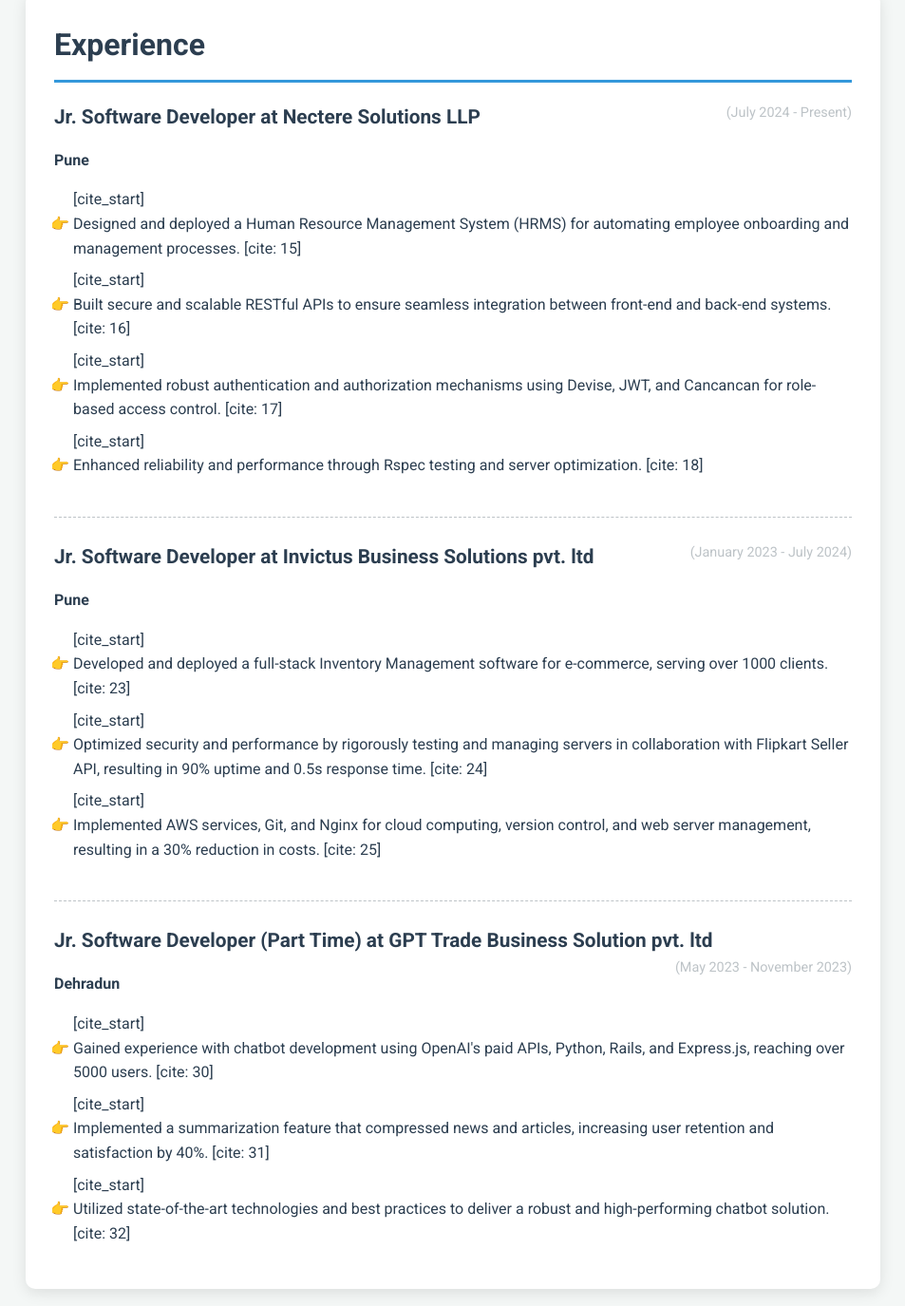
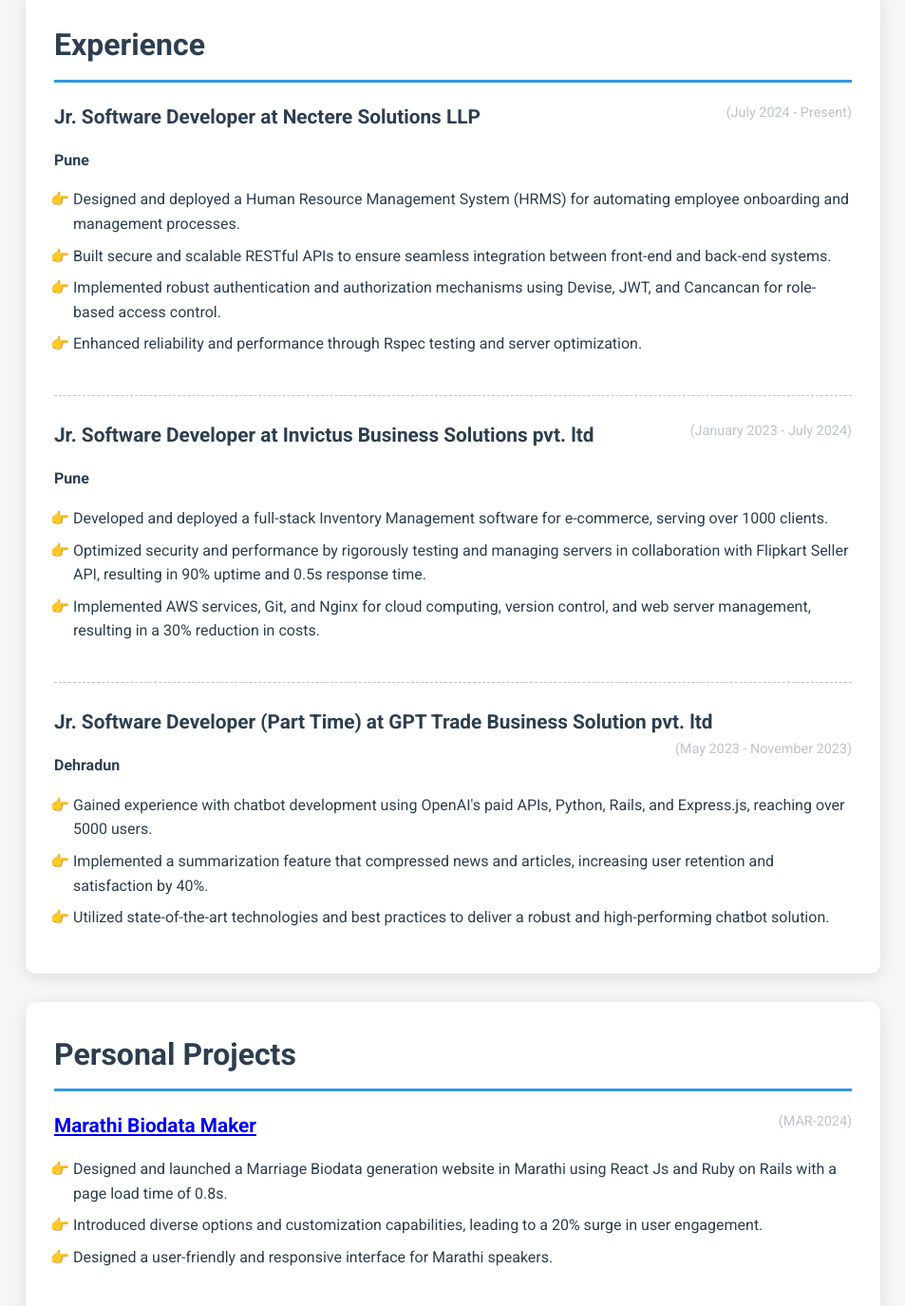
Before and after one commit to dhanajit96/my-portfolio, a plain HTML site: page index.html in a window 1280 px wide. Shown: the part 1287-2662 px from the top of the page at 95% size, without its empty margins (163-1116 px from the left). Drawn offline with Linux system fonts and the light colour scheme; a script that the page names is missing.

Commit message:
Update index.html
removed unnessary

```diff
--- a/index.html
+++ b/index.html
@@ -67,28 +67,28 @@
                 <h3>Jr. Software Developer at Nectere Solutions LLP <span class="job-dates"> (July 2024 - Present)</span></h3>
                 <p><strong>Pune</strong></p>
                 <ul>
-                    [cite_start]<li>Designed and deployed a Human Resource Management System (HRMS) for automating employee onboarding and management processes. [cite: 15]</li>
-                    [cite_start]<li>Built secure and scalable RESTful APIs to ensure seamless integration between front-end and back-end systems. [cite: 16]</li>
-                    [cite_start]<li>Implemented robust authentication and authorization mechanisms using Devise, JWT, and Cancancan for role-based access control. [cite: 17]</li>
-                    [cite_start]<li>Enhanced reliability and performance through Rspec testing and server optimization. [cite: 18]</li>
+                    <li>Designed and deployed a Human Resource Management System (HRMS) for automating employee onboarding and management processes. </li>
+                    <li>Built secure and scalable RESTful APIs to ensure seamless integration between front-end and back-end systems. </li>
+                    <li>Implemented robust authentication and authorization mechanisms using Devise, JWT, and Cancancan for role-based access control. </li>
+                    <li>Enhanced reliability and performance through Rspec testing and server optimization. </li>
                 </ul>
             </div>
             <div class="job-entry">
                 <h3>Jr. Software Developer at Invictus Business Solutions pvt. ltd <span class="job-dates"> (January 2023 - July 2024)</span></h3>
                 <p><strong>Pune</strong></p>
                 <ul>
-                    [cite_start]<li>Developed and deployed a full-stack Inventory Management software for e-commerce, serving over 1000 clients. [cite: 23]</li>
-                    [cite_start]<li>Optimized security and performance by rigorously testing and managing servers in collaboration with Flipkart Seller API, resulting in 90% uptime and 0.5s response time. [cite: 24]</li>
-                    [cite_start]<li>Implemented AWS services, Git, and Nginx for cloud computing, version control, and web server management, resulting in a 30% reduction in costs. [cite: 25]</li>
+                    <li>Developed and deployed a full-stack Inventory Management software for e-commerce, serving over 1000 clients. </li>
+                    <li>Optimized security and performance by rigorously testing and managing servers in collaboration with Flipkart Seller API, resulting in 90% uptime and 0.5s response time. </li>
+                    <li>Implemented AWS services, Git, and Nginx for cloud computing, version control, and web server management, resulting in a 30% reduction in costs. </li>
                 </ul>
             </div>
             <div class="job-entry">
                 <h3>Jr. Software Developer (Part Time) at GPT Trade Business Solution pvt. ltd <span class="job-dates"> (May 2023 - November 2023)</span></h3>
                 <p><strong>Dehradun</strong></p>
                 <ul>
-                    [cite_start]<li>Gained experience with chatbot development using OpenAI's paid APIs, Python, Rails, and Express.js, reaching over 5000 users. [cite: 30]</li>
-                    [cite_start]<li>Implemented a summarization feature that compressed news and articles, increasing user retention and satisfaction by 40%. [cite: 31]</li>
-                    [cite_start]<li>Utilized state-of-the-art technologies and best practices to deliver a robust and high-performing chatbot solution. [cite: 32]</li>
+                    <li>Gained experience with chatbot development using OpenAI's paid APIs, Python, Rails, and Express.js, reaching over 5000 users. </li>
+                    <li>Implemented a summarization feature that compressed news and articles, increasing user retention and satisfaction by 40%. </li>
+                    <li>Utilized state-of-the-art technologies and best practices to deliver a robust and high-performing chatbot solution. </li>
                 </ul>
             </div>
         </section>
@@ -98,9 +98,9 @@
             <div class="project-entry">
                 <h3><a href="LINK" target="_blank">Marathi Biodata Maker</a> <span class="project-date"> (MAR-2024)</span></h3>
                 <ul>
-                    [cite_start]<li>Designed and launched a Marriage Biodata generation website in Marathi using React Js and Ruby on Rails with a page load time of 0.8s. [cite: 36]</li>
-                    [cite_start]<li>Introduced diverse options and customization capabilities, leading to a 20% surge in user engagement. [cite: 37]</li>
-                    [cite_start]<li>Designed a user-friendly and responsive interface for Marathi speakers. [cite: 38]</li>
+                    <li>Designed and launched a Marriage Biodata generation website in Marathi using React Js and Ruby on Rails with a page load time of 0.8s. </li>
+                    <li>Introduced diverse options and customization capabilities, leading to a 20% surge in user engagement. </li>
+                    <li>Designed a user-friendly and responsive interface for Marathi speakers. </li>
                 </ul>
             </div>
         </section>
@@ -110,20 +110,20 @@
             <div class="education-entry">
                 <h3>Bachelors of Technology - Shivaji University</h3>
                 <p><strong>Kolhapur (2015-2019)</strong></p>
-                [cite_start]<p>GPA: 6.65 [cite: 42]</p>
+                <p>GPA: 6.65 </p>
             </div>
             <div class="education-entry">
                 <h3>H.S.C. Science</h3>
                 <p><strong>Nanded (June 2014)</strong></p>
-                [cite_start]<p>Marks: 60.77 [cite: 44]</p>
+                <p>Marks: 60.77 </p>
             </div>
         </section>
 
         <section id="extra-curricular" class="section">
             <h2>Extra-Curricular Achievements</h2>
             <ul>
-                [cite_start]<li><strong>Sports:</strong> 1st Prize in The Lead College Tournament Organized by Shivaji University, Kolhapur DOT, SUK 2018. [cite: 47]</li>
-                [cite_start]<li><strong>Responsibilities:</strong> Head Of DOT Chess Club, Department Of Technology. [cite: 47]</li>
+                <li><strong>Sports:</strong> 1st Prize in The Lead College Tournament Organized by Shivaji University, Kolhapur DOT, SUK 2018. </li>
+                <li><strong>Responsibilities:</strong> Head Of DOT Chess Club, Department Of Technology. </li>
             </ul>
         </section>
 
```
